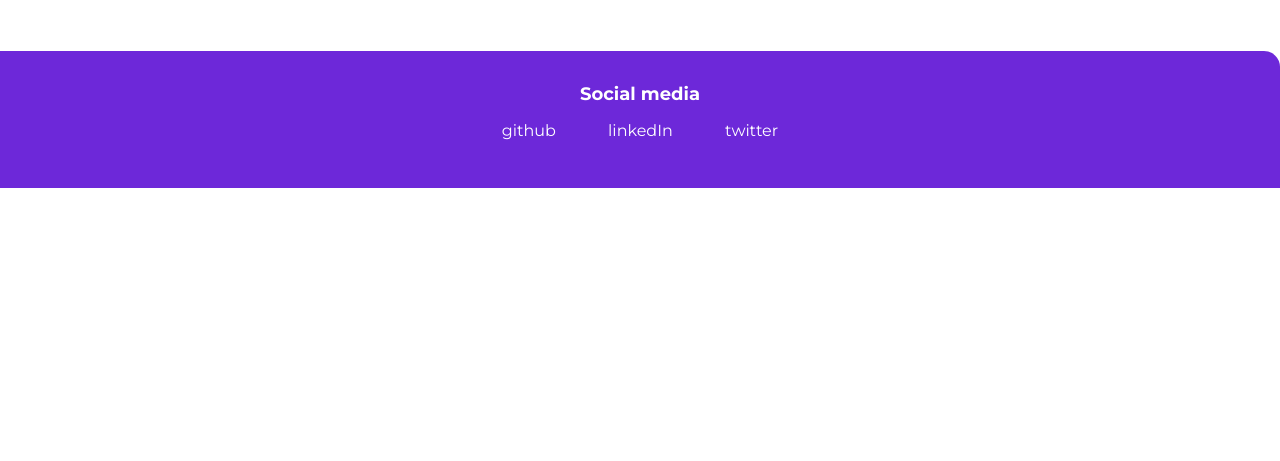
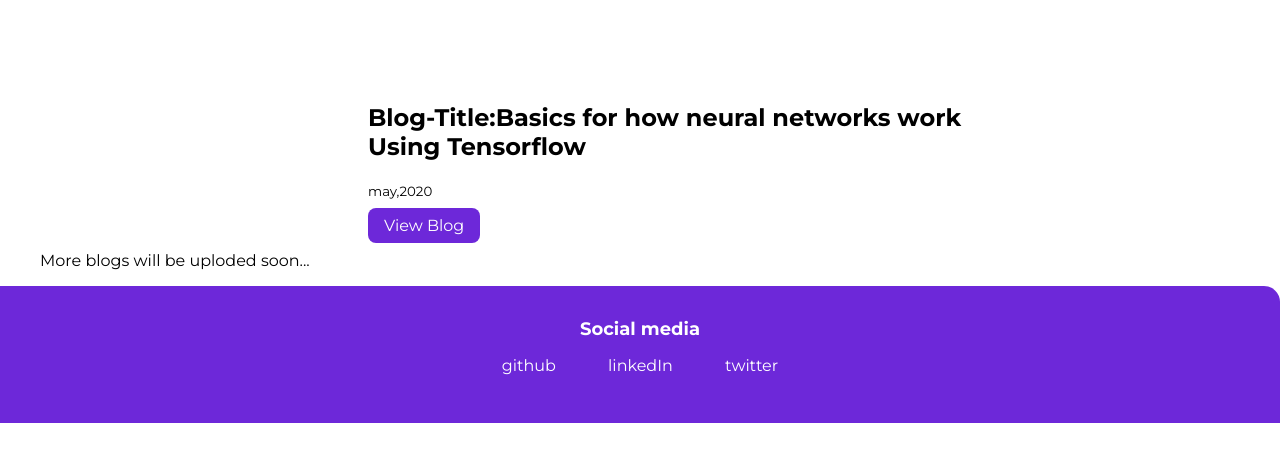
Before and after one commit to AbdulFaiz123/MY_WEBSITE, a plain HTML site: page blogs.html in a window 1280 px wide. Shown: the part 229-690 px from the top of the page. Drawn offline with Linux system fonts and the light colour scheme.

Commit message:
chore_blog

```diff
--- a/blogs.html
+++ b/blogs.html
@@ -29,6 +29,35 @@
 
 
     </header>
+    <ul class="list-non-bullet">
+
+        <li>
+            <article class="showcase-list container container-center ">
+                <h1>Blog-Title:Basics for how neural networks work Using Tensorflow</h1>
+            <small>may,2020</small>
+            <p></p>
+            <a class="link link-primary" href="https://github.com/AbdulFaiz123/-basic-neural-network-working">View Blog</a>
+
+            </article>
+
+        </li>
+
+
+<!--
+        <li>
+            <article class="showcase-list container container-center ">
+                <h1>are you a marvel fan?</h1>
+            <small>November, 2020</small>
+            <p>Do you know marvel cinematic universe? Let's play a quiz and see.</p>
+
+            <a class="link link-primary" href="https://repl.it/@tanaypratap/quiz-on-marvel?embed=true">Live Project</a>
+            <a class="link link-secondary" href="https://github.com/tanaypratap/neogcamp-quiz-on-marvel">View Source</a>
+
+            </article>
+
+        </li> -->
+        <p>More blogs will be uploded soon...</p>
+    </ul>
 
     <footer class="footer">
         <div class="footer-header">Social media </div>
```
